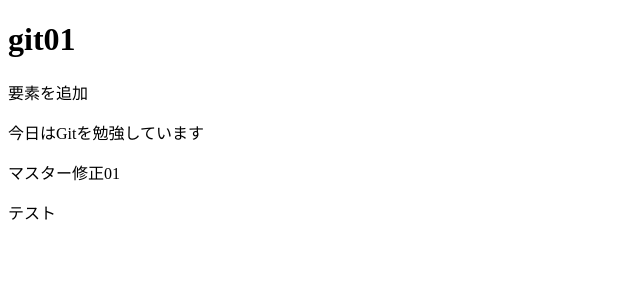
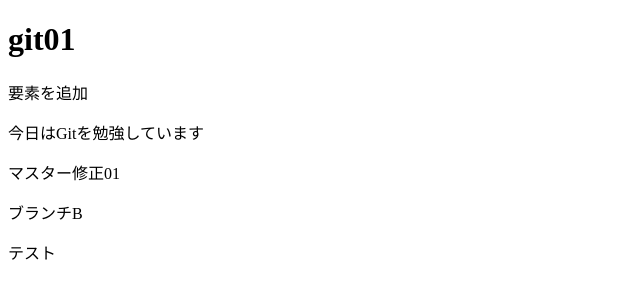
Before and after one commit to zd1A07/git.project.01, a plain HTML site: page index.html in a window 1280 px wide. Shown: the whole page, without its empty margins (0-640 px from the left). Drawn offline with Linux system fonts and the light colour scheme.

Commit message:
ブランチB

```diff
--- a/index.html
+++ b/index.html
@@ -9,6 +9,7 @@
 <p>要素を追加</p>
 <p>今日はGitを勉強しています</p>
 <p>マスター修正01</p>
+<p>ブランチB</p>
 <p>テスト</p>
 </body>
 </html>
```
